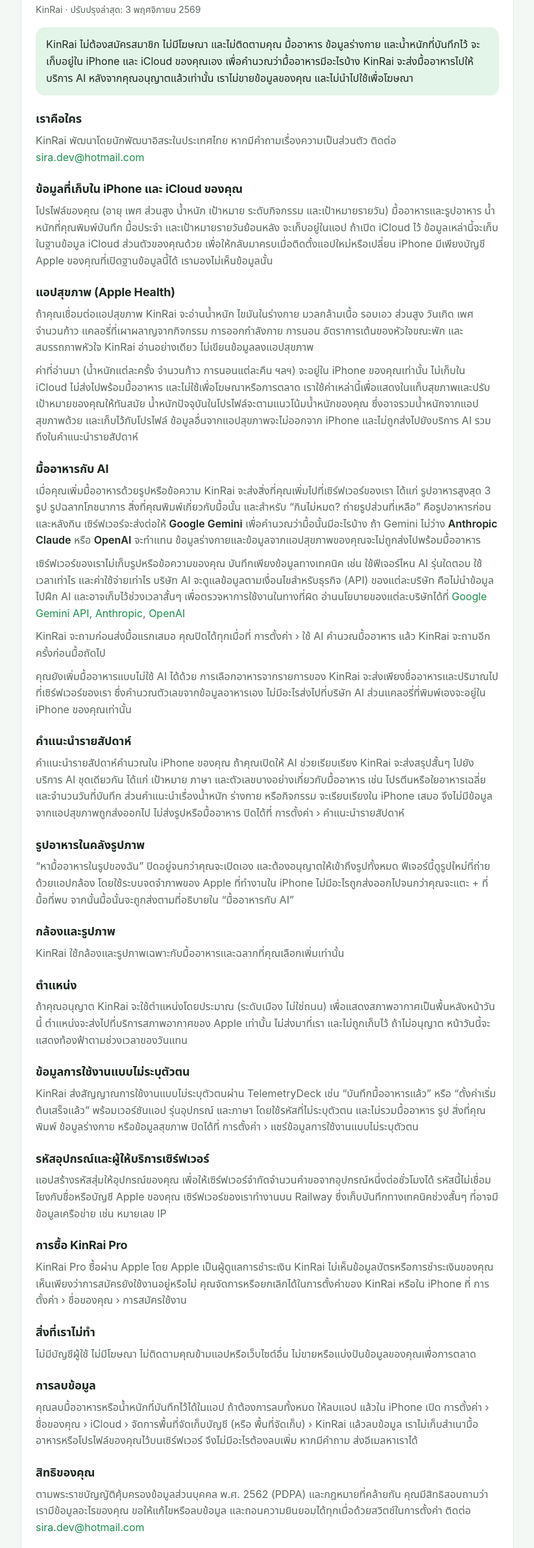
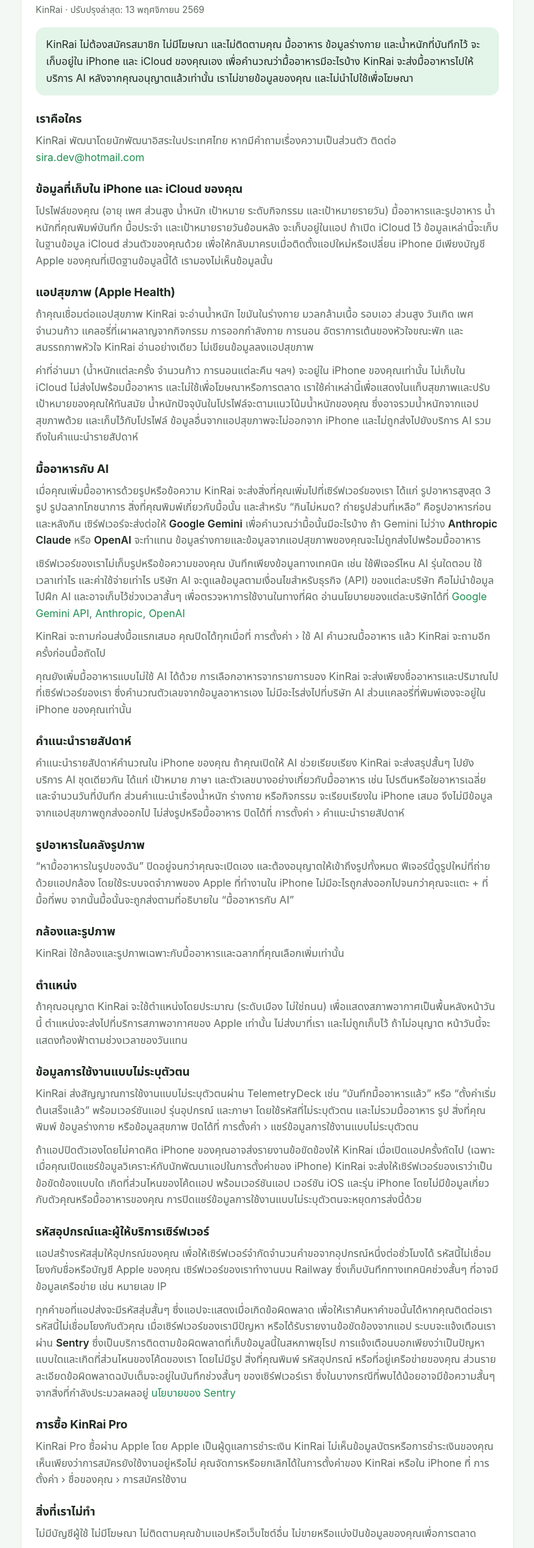
Before and after one commit to siradevv/kinrai-support, a plain HTML site: page privacy-th.html in a window 1280 px wide. Shown: the part 117-2500 px from the top of the page at 65% size, without its empty margins (228-1051 px from the left). Drawn offline with Linux system fonts and the light colour scheme.

Commit message:
Privacy policy: request codes, crash reports and Sentry alerts
Co-Authored-By: Claude Fable 5.2 <noreply@anthropic.com>

```diff
--- a/privacy-th.html
+++ b/privacy-th.html
@@ -11,7 +11,7 @@
     <p class="lang"><a href="privacy.html" lang="en">English</a></p>
     <section class="card">
       <h1>นโยบายความเป็นส่วนตัว</h1>
-      <p class="meta">KinRai · ปรับปรุงล่าสุด: 3 พฤศจิกายน 2569</p>
+      <p class="meta">KinRai · ปรับปรุงล่าสุด: 13 พฤศจิกายน 2569</p>
 
       <p class="lead">KinRai ไม่ต้องสมัครสมาชิก ไม่มีโฆษณา และไม่ติดตามคุณ มื้ออาหาร ข้อมูลร่างกาย และน้ำหนักที่บันทึกไว้ จะเก็บอยู่ใน iPhone และ iCloud ของคุณเอง เพื่อคำนวณว่ามื้ออาหารมีอะไรบ้าง KinRai จะส่งมื้ออาหารไปให้บริการ AI หลังจากคุณอนุญาตแล้วเท่านั้น เราไม่ขายข้อมูลของคุณ และไม่นำไปใช้เพื่อโฆษณา</p>
 
@@ -45,9 +45,11 @@
 
       <h2>ข้อมูลการใช้งานแบบไม่ระบุตัวตน</h2>
       <p>KinRai ส่งสัญญาณการใช้งานแบบไม่ระบุตัวตนผ่าน TelemetryDeck เช่น “บันทึกมื้ออาหารแล้ว” หรือ “ตั้งค่าเริ่มต้นเสร็จแล้ว” พร้อมเวอร์ชันแอป รุ่นอุปกรณ์ และภาษา โดยใช้รหัสที่ไม่ระบุตัวตน และไม่รวมมื้ออาหาร รูป สิ่งที่คุณพิมพ์ ข้อมูลร่างกาย หรือข้อมูลสุขภาพ ปิดได้ที่ การตั้งค่า › แชร์ข้อมูลการใช้งานแบบไม่ระบุตัวตน</p>
+      <p>ถ้าแอปปิดตัวเองโดยไม่คาดคิด iPhone ของคุณอาจส่งรายงานข้อขัดข้องให้ KinRai เมื่อเปิดแอปครั้งถัดไป (เฉพาะเมื่อคุณเปิดแชร์ข้อมูลวิเคราะห์กับนักพัฒนาแอปในการตั้งค่าของ iPhone) KinRai จะส่งให้เซิร์ฟเวอร์ของเราว่าเป็นข้อขัดข้องแบบใด เกิดที่ส่วนไหนของโค้ดแอป พร้อมเวอร์ชันแอป เวอร์ชัน iOS และรุ่น iPhone โดยไม่มีข้อมูลเกี่ยวกับตัวคุณหรือมื้ออาหารของคุณ การปิดแชร์ข้อมูลการใช้งานแบบไม่ระบุตัวตนจะหยุดการส่งนี้ด้วย</p>
 
       <h2>รหัสอุปกรณ์และผู้ให้บริการเซิร์ฟเวอร์</h2>
       <p>แอปสร้างรหัสสุ่มให้อุปกรณ์ของคุณ เพื่อให้เซิร์ฟเวอร์จำกัดจำนวนคำขอจากอุปกรณ์หนึ่งต่อชั่วโมงได้ รหัสนี้ไม่เชื่อมโยงกับชื่อหรือบัญชี Apple ของคุณ เซิร์ฟเวอร์ของเราทำงานบน Railway ซึ่งเก็บบันทึกทางเทคนิคช่วงสั้นๆ ที่อาจมีข้อมูลเครือข่าย เช่น หมายเลข IP</p>
+      <p>ทุกคำขอที่แอปส่งจะมีรหัสสุ่มสั้นๆ ซึ่งแอปจะแสดงเมื่อเกิดข้อผิดพลาด เพื่อให้เราค้นหาคำขอนั้นได้หากคุณติดต่อเรา รหัสนี้ไม่เชื่อมโยงกับตัวคุณ เมื่อเซิร์ฟเวอร์ของเรามีปัญหา หรือได้รับรายงานข้อขัดข้องจากแอป ระบบจะแจ้งเตือนเราผ่าน <strong>Sentry</strong> ซึ่งเป็นบริการติดตามข้อผิดพลาดที่เก็บข้อมูลนี้ในสหภาพยุโรป การแจ้งเตือนบอกเพียงว่าเป็นปัญหาแบบใดและเกิดที่ส่วนไหนของโค้ดของเรา โดยไม่มีรูป สิ่งที่คุณพิมพ์ รหัสอุปกรณ์ หรือที่อยู่เครือข่ายของคุณ ส่วนรายละเอียดข้อผิดพลาดฉบับเต็มจะอยู่ในบันทึกช่วงสั้นๆ ของเซิร์ฟเวอร์เรา ซึ่งในบางกรณีที่พบได้น้อยอาจมีข้อความสั้นๆ จากสิ่งที่กำลังประมวลผลอยู่ <a href="https://sentry.io/privacy/">นโยบายของ Sentry</a></p>
 
       <h2>การซื้อ KinRai Pro</h2>
       <p>KinRai Pro ซื้อผ่าน Apple โดย Apple เป็นผู้ดูแลการชำระเงิน KinRai ไม่เห็นข้อมูลบัตรหรือการชำระเงินของคุณ เห็นเพียงว่าการสมัครยังใช้งานอยู่หรือไม่ คุณจัดการหรือยกเลิกได้ในการตั้งค่าของ KinRai หรือใน iPhone ที่ การตั้งค่า › ชื่อของคุณ › การสมัครใช้งาน</p>
```
Also changed, not shown: privacy.html (+3 -1 lines).
